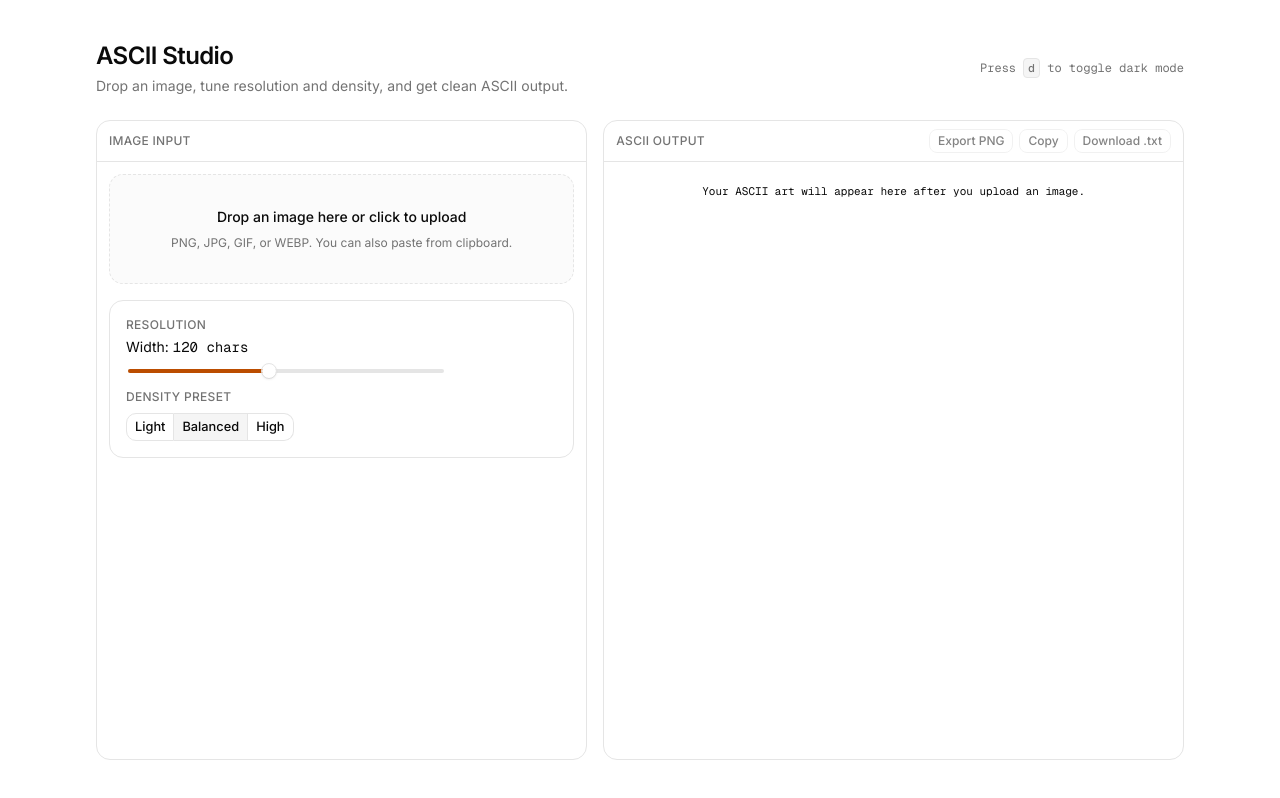
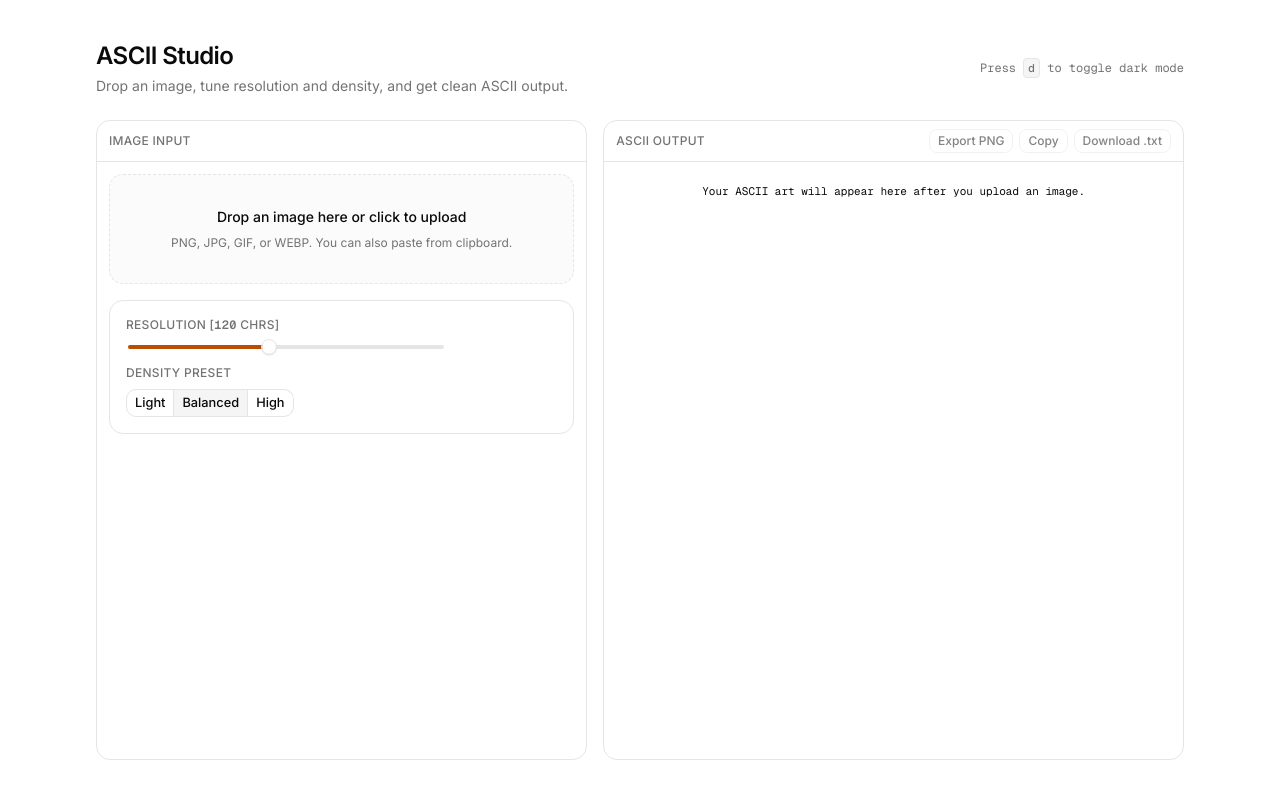
Before and after one commit to phalla-doll/ascii-art-gen, a Next.js app: page / in a window 1280 px wide. Built offline with nearby package versions, Linux system fonts and the light colour scheme.

Commit message:
style: enhance resolution display format for better readability

```diff
--- a/app/page.tsx
+++ b/app/page.tsx
@@ -280,13 +280,7 @@ export default function Page() {
                                 <div className="flex flex-wrap items-center justify-between gap-3">
                                     <div className="space-y-1">
                                         <p className="text-xs font-medium tracking-wide text-muted-foreground uppercase">
-                                            Resolution
-                                        </p>
-                                        <p className="text-sm">
-                                            Width:{" "}
-                                            <span className="font-mono">
-                                                {maxWidth} chars
-                                            </span>
+                                            Resolution [<span className="font-mono font-semibold">{maxWidth}</span> CHRS]
                                         </p>
                                     </div>
                                     <div className="w-full max-w-xs">
```
